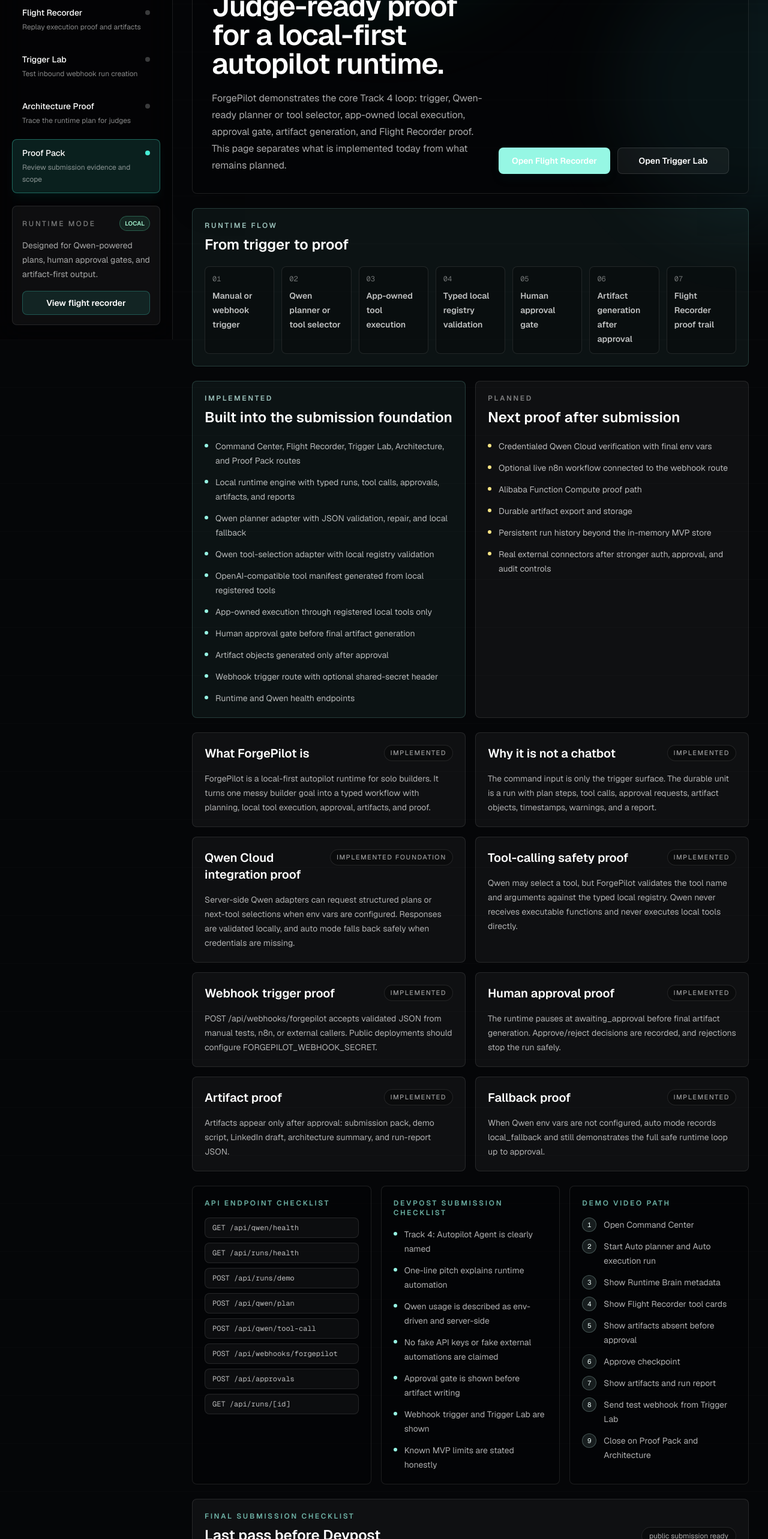
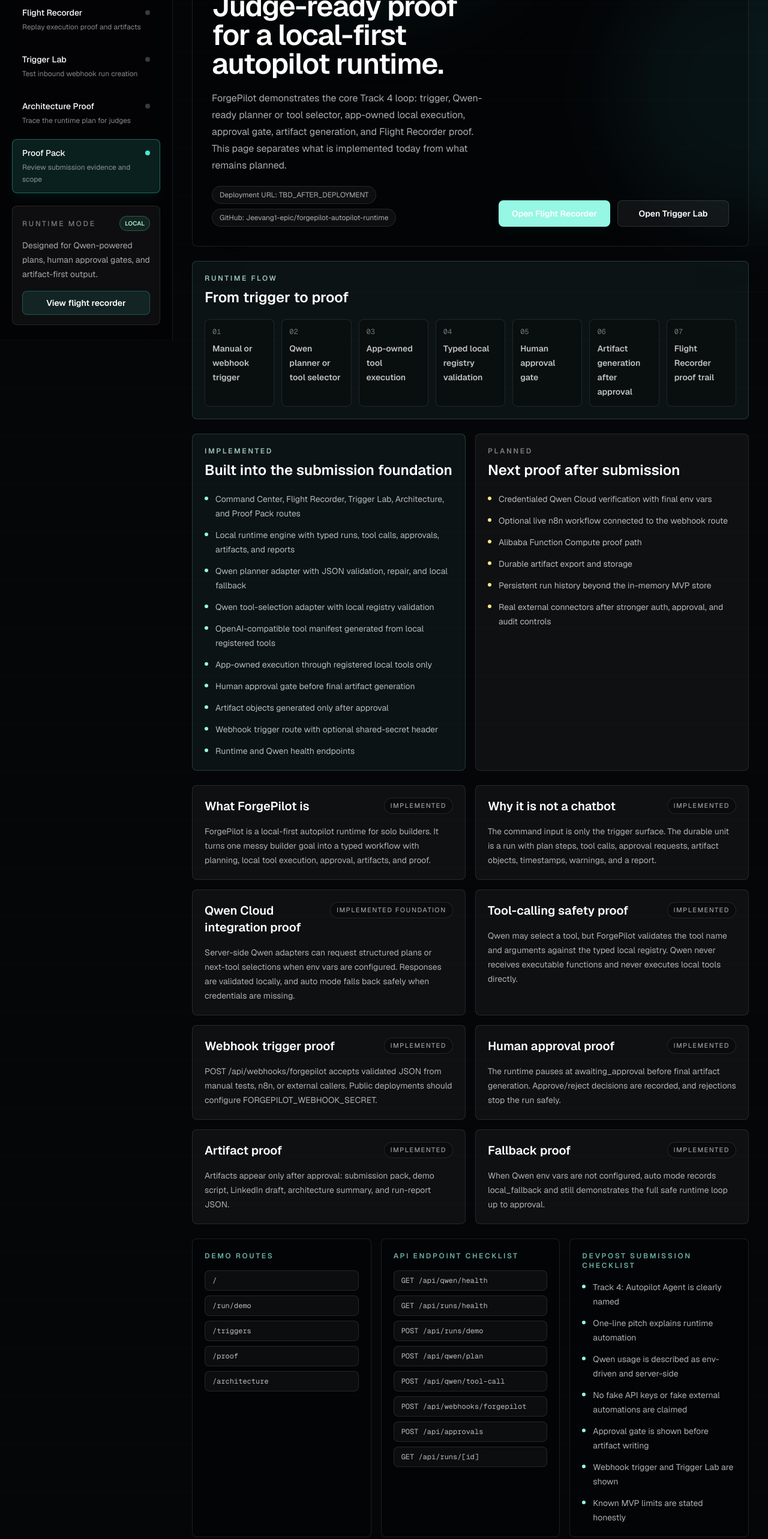
Before and after one commit to Jeevang1-epic/forgepilot-autopilot-runtime, a Next.js app: page /proof in a window 1280 px wide. Shown: the part 234-2800 px from the top of the page at 60% size. Built offline with nearby package versions, Linux system fonts and the light colour scheme.

Commit message:
feat: polish submission proof page

```diff
--- a/src/app/proof/page.tsx
+++ b/src/app/proof/page.tsx
@@ -86,6 +86,14 @@
   "GET /api/runs/[id]",
 ];
 
+const demoRoutes = [
+  "/",
+  "/run/demo",
+  "/triggers",
+  "/proof",
+  "/architecture",
+];
+
 const devpostChecklist = [
   "Track 4: Autopilot Agent is clearly named",
   "One-line pitch explains runtime automation",
@@ -142,6 +150,14 @@
               artifact generation, and Flight Recorder proof. This page separates
               what is implemented today from what remains planned.
             </p>
+            <div className="mt-5 flex flex-wrap gap-2">
+              <span className="rounded-full border border-white/10 bg-white/[0.045] px-3 py-1.5 text-xs text-white/66">
+                Deployment URL: TBD_AFTER_DEPLOYMENT
+              </span>
+              <span className="rounded-full border border-white/10 bg-white/[0.045] px-3 py-1.5 text-xs text-white/66">
+                GitHub: Jeevang1-epic/forgepilot-autopilot-runtime
+              </span>
+            </div>
           </div>
           <div className="grid gap-3 sm:grid-cols-2 xl:min-w-[24rem]">
             <Link
@@ -237,6 +253,22 @@
       <section className="grid gap-4 xl:grid-cols-3">
         <article className="rounded-lg border border-white/10 bg-black/25 p-5">
           <p className="text-xs font-semibold uppercase tracking-[0.22em] text-teal-200/70">
+            Demo Routes
+          </p>
+          <div className="mt-4 space-y-2">
+            {demoRoutes.map((route) => (
+              <p
+                key={route}
+                className="rounded-lg border border-white/10 bg-white/[0.04] px-3 py-2 font-mono text-xs text-white/72"
+              >
+                {route}
+              </p>
+            ))}
+          </div>
+        </article>
+
+        <article className="rounded-lg border border-white/10 bg-black/25 p-5">
+          <p className="text-xs font-semibold uppercase tracking-[0.22em] text-teal-200/70">
             API Endpoint Checklist
           </p>
           <div className="mt-4 space-y-2">
@@ -251,7 +283,7 @@
           </div>
         </article>
 
-        <article className="rounded-lg border border-white/10 bg-black/25 p-5">
+        <article className="rounded-lg border border-white/10 bg-black/25 p-5 xl:col-span-1">
           <p className="text-xs font-semibold uppercase tracking-[0.22em] text-teal-200/70">
             Devpost Submission Checklist
           </p>
```
